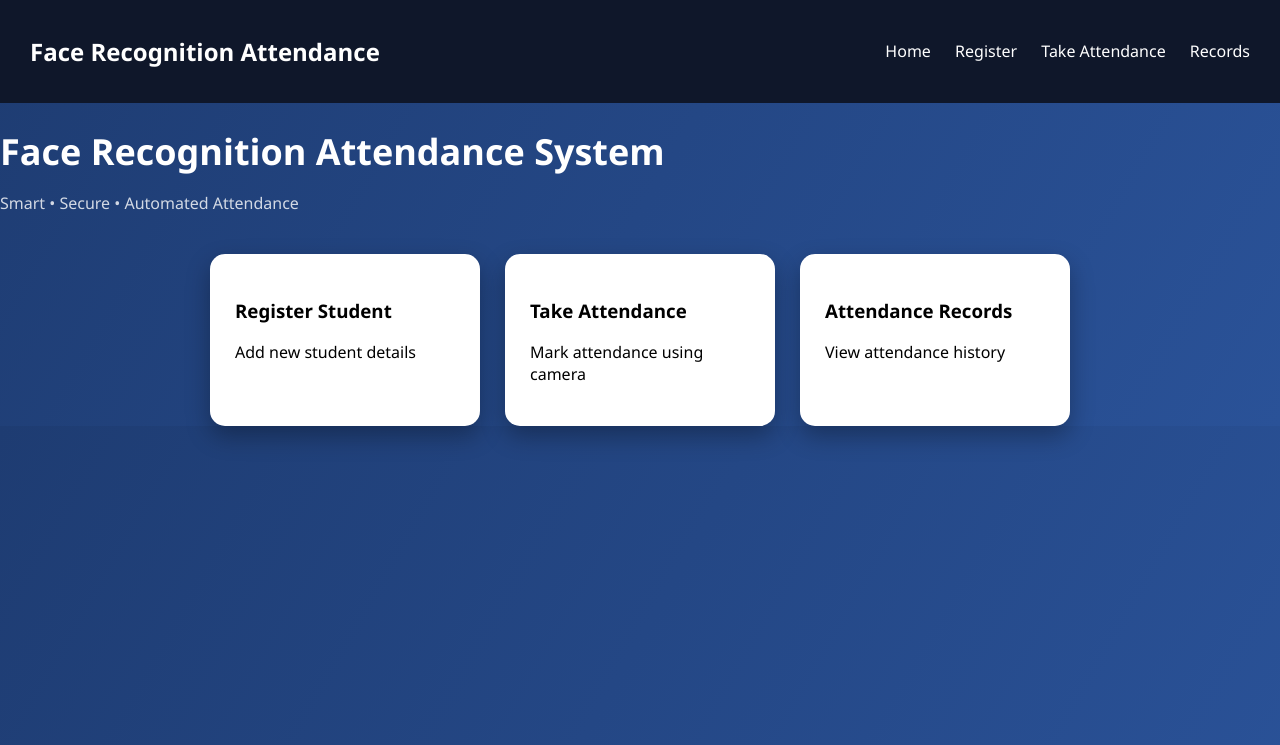
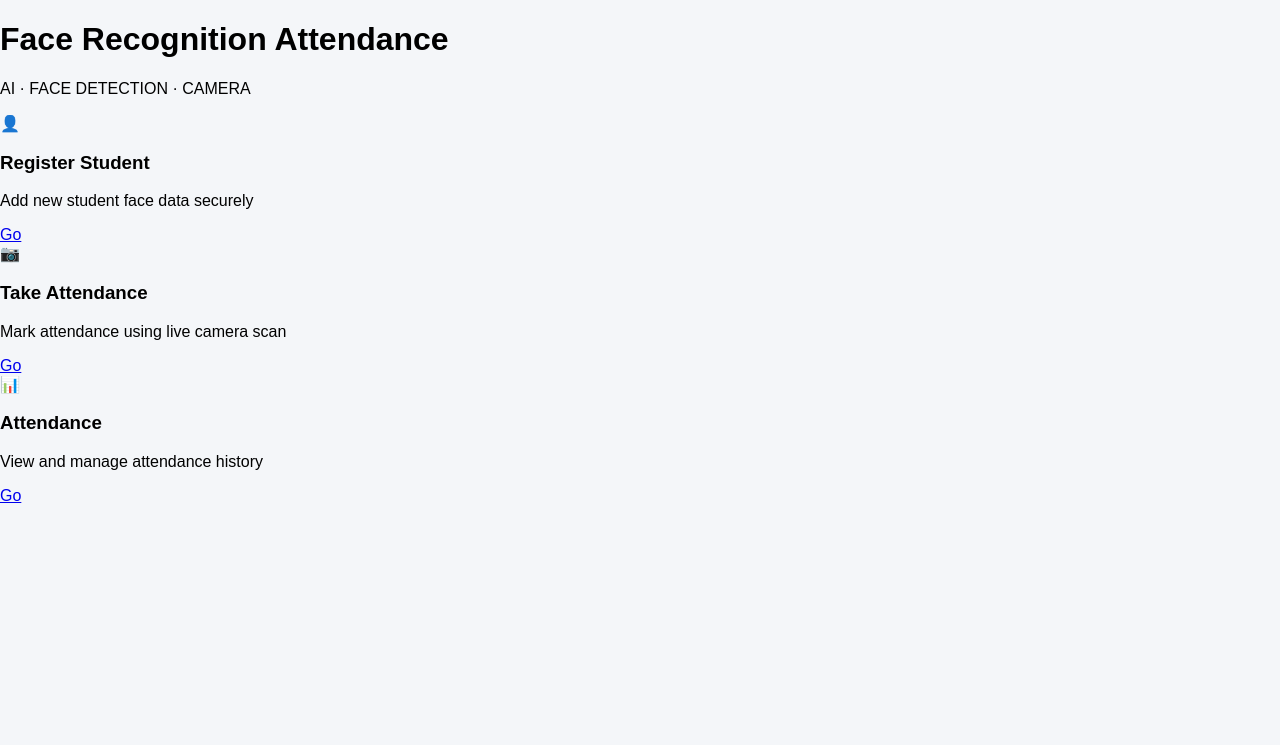
Before and after one commit to aki19032008-create/django_project-2, a Django app: template attendance_system/attendance/templates/attendance/home.html in a window 1280 px wide. Shown: the top 745 px of the page. Run offline with Django 5.2, Linux system fonts and the light colour scheme; the template is opened without the code that fills it, so the values that code supplies are empty.

Commit message:
first commit

```diff
--- a/attendance_system/attendance/static/attendance/css/style.css
+++ b/attendance_system/attendance/static/attendance/css/style.css
@@ -1,89 +1,54 @@
 body {
+    font-family: Arial, sans-serif;
     margin: 0;
-    font-family: 'Segoe UI', sans-serif;
-    background: linear-gradient(120deg, #1e3c72, #2a5298);
-    color: #fff;
+    background: #f4f6f9;
 }
 
-.navbar {
-    background: #0f172a;
-    padding: 15px 30px;
-    display: flex;
-    justify-content: space-between;
-    align-items: center;
+header {
+    background: #1e3a8a;
+    color: white;
+    padding: 15px;
 }
 
-.navbar a {
-    color: #fff;
-    margin-left: 20px;
-    text-decoration: none;
-    font-weight: 500;
+header h1 {
+    margin: 0;
 }
 
-.container {
-    padding: 40px;
-    text-align: center;
+nav a {
+    color: white;
+    margin-right: 15px;
+    text-decoration: none;
+    font-weight: bold;
 }
 
-.title {
-    font-size: 36px;
-    margin-bottom: 10px;
+main {
+    padding: 40px;
 }
 
-.subtitle {
-    opacity: 0.8;
-}
-
-.card-container {
+.cards {
     display: flex;
-    justify-content: center;
-    gap: 25px;
-    margin-top: 40px;
+    gap: 20px;
+    margin-top: 30px;
 }
 
 .card {
-    background: #ffffff;
-    color: #000;
-    width: 220px;
-    padding: 25px;
-    border-radius: 15px;
-    text-decoration: none;
-    box-shadow: 0 10px 25px rgba(0,0,0,0.3);
-    transition: transform 0.3s;
+    background: white;
+    padding: 20px;
+    width: 250px;
+    border-radius: 10px;
+    box-shadow: 0 4px 8px rgba(0,0,0,0.1);
 }
 
-.card:hover {
-    transform: translateY(-8px);
+.card h3 {
+    margin-top: 0;
 }
 
-.form-card {
-    background: #fff;
-    color: #000;
-    width: 350px;
-    margin: auto;
-    padding: 30px;
-    border-radius: 15px;
+.card a {
+    display: inline-block;
+    margin-top: 10px;
+    text-decoration: none;
+    background: #1e3a8a;
+    color: white;
+    padding: 8px 12px;
+    border-radius: 5px;
 }
-
-.form-card input {
-    width: 100%;
-    padding: 10px;
-    margin: 10px 0 20px;
-}
-
-.form-card button {
-    width: 100%;
-    padding: 12px;
-    background: #2563eb;
-    color: #fff;
-    border: none;
-    border-radius: 8px;
-    font-size: 16px;
-}
-
-.footer {
-    text-align: center;
-    padding: 15px;
-    background: #0f172a;
-    margin-top: 40px;
-}
--- a/attendance_system/attendance/templates/attendance/base.html
+++ b/attendance_system/attendance/templates/attendance/base.html
@@ -3,23 +3,24 @@
 <html lang="en">
 <head>
     <meta charset="UTF-8">
-    <title>{% block title %}Attendance System{% endblock %}</title>
+    <title>Face Recognition Attendance System</title>
 
-    <link rel="stylesheet" href="{% static 'attendance_css/style.css' %}">
+    <!-- CSS -->
+    <link rel="stylesheet" href="{% static 'attendance/css/style.css' %}">
 </head>
 <body>
 
-    <nav class="navbar">
-        <h2>Face Recognition Attendance</h2>
-        <div>
+<header>
+    <h1>Face Recognition Attendance</h1>
+    <nav>
         <a href="/">Home</a>
         <a href="/register/">Register</a>
         <a href="/start/">Take Attendance</a>
         <a href="/attendance/">Records</a>
-        </div>
     </nav>
+</header>
 
-    <main class="content">
+<main>
     {% block content %}{% endblock %}
 </main>
 
--- a/attendance_system/attendance/templates/attendance/home.html
+++ b/attendance_system/attendance/templates/attendance/home.html
@@ -1,25 +1,41 @@
-{% extends 'attendance/base.html' %}
+{% load static %}
+<!DOCTYPE html>
+<html>
+<head>
+    <title>Face Recognition Attendance</title>
+    <link rel="stylesheet" href="{% static 'attendance_css/style.css' %}">
+</head>
+<body>
 
-{% block title %}Home{% endblock %}
+<div class="header">
+    <h1>Face Recognition Attendance</h1>
+    <p>AI · FACE DETECTION · CAMERA</p>
+</div>
 
-{% block content %}
-<h1 class="title">Face Recognition Attendance System</h1>
-<p class="subtitle">Smart • Secure • Automated Attendance</p>
+<div class="home-container">
 
-<div class="card-container">
-    <a href="/register/" class="card">
+    <div class="home-card">
+        <div class="icon-circle">👤</div>
         <h3>Register Student</h3>
-        <p>Add new student details</p>
-    </a>
+        <p>Add new student face data securely</p>
+        <a href="{% url 'register' %}">Go</a>
+    </div>
 
-    <a href="/start/" class="card">
+    <div class="home-card">
+        <div class="icon-circle">📷</div>
         <h3>Take Attendance</h3>
-        <p>Mark attendance using camera</p>
-    </a>
+        <p>Mark attendance using live camera scan</p>
+        <a href="{% url 'start' %}">Go</a>
+    </div>
 
-    <a href="/attendance/" class="card">
-        <h3>Attendance Records</h3>
-        <p>View attendance history</p>
-    </a>
+    <div class="home-card">
+        <div class="icon-circle">📊</div>
+        <h3>Attendance</h3>
+        <p>View and manage attendance history</p>
+        <a href="{% url 'attendance' %}">Go</a>
+    </div>
+
 </div>
-{% endblock %}
+
+</body>
+</html>
```
Lines whose indentation alone changed are shown as unchanged.
